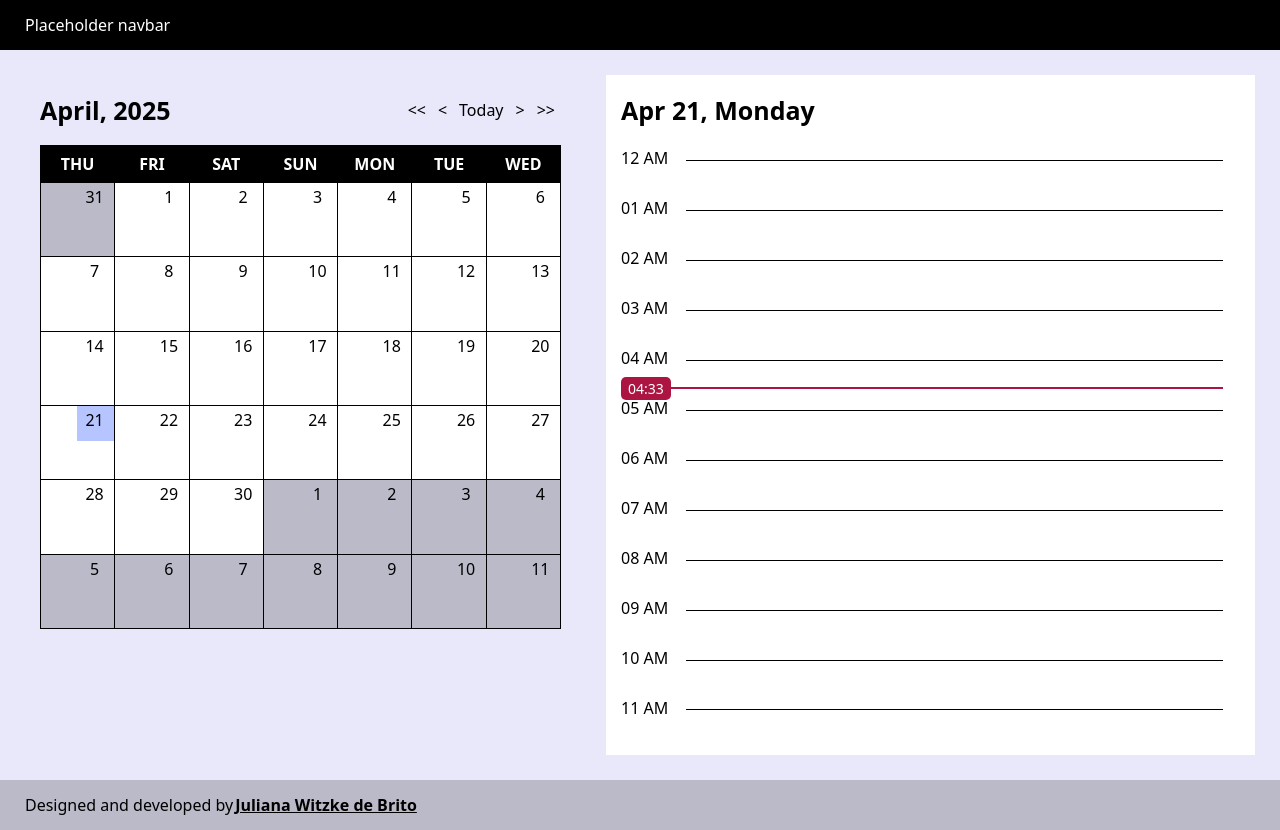
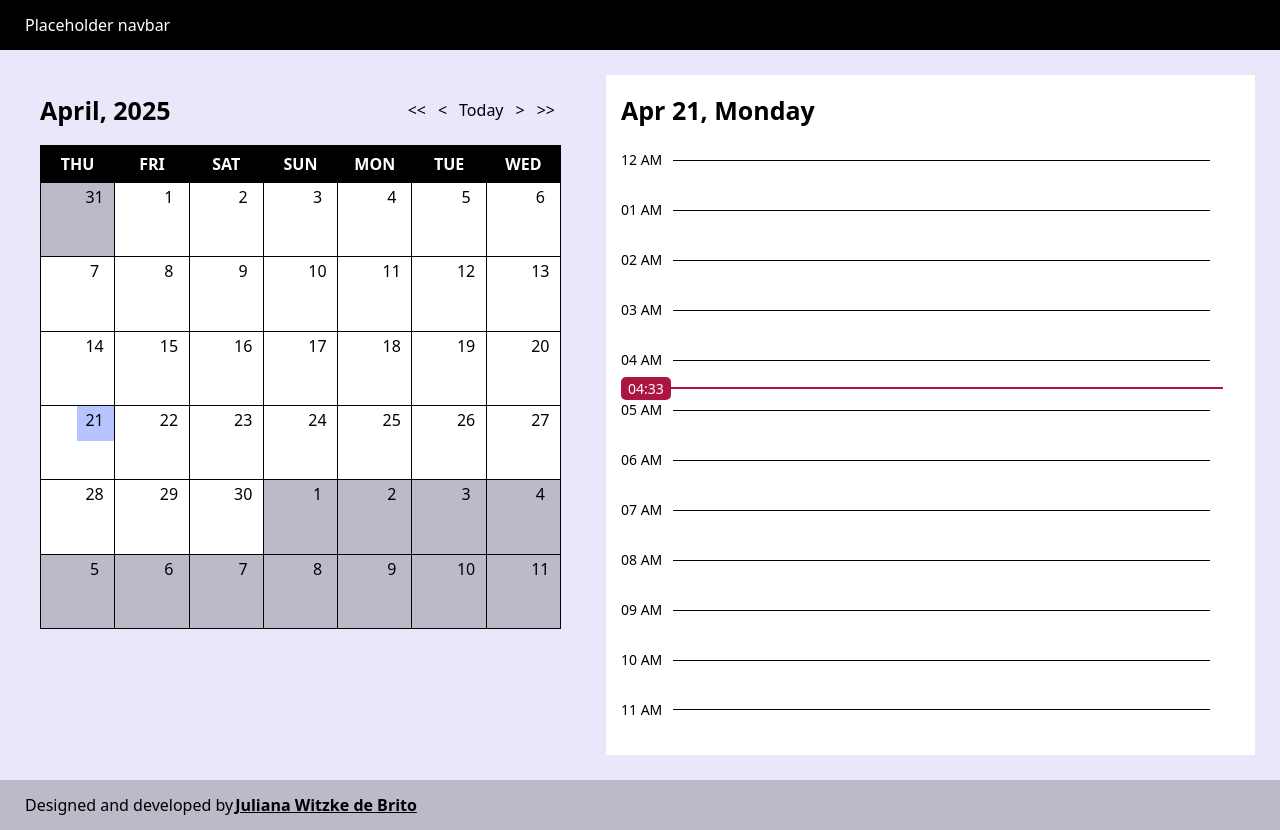
Before and after one commit to jubrito/planner-with-calendar, a React (Vite) app: page / in a window 1280 px wide. Built offline with nearby package versions, Linux system fonts and the light colour scheme.

Commit message:
change hour of the day styles

```diff
--- a/src/features/Planner/HoursOfTheDay/_hours-of-the-day.module.scss
+++ b/src/features/Planner/HoursOfTheDay/_hours-of-the-day.module.scss
@@ -1,14 +1,15 @@
 @use '../../../styles/variables' as variables;
 
 .hourOfTheDay {
-  margin-right: variables.$inner-spacing;
+  margin-right: variables.$smaller-gap;
   min-height: max-content;
   display: flex;
   flex-direction: column;
+  font-size: 14px;
 
   time {
     width: max-content;
-    line-height: 1.7;
+    line-height: 2.1;
     min-height: 50px;
     height: 50px;
     width: 50px;
```
